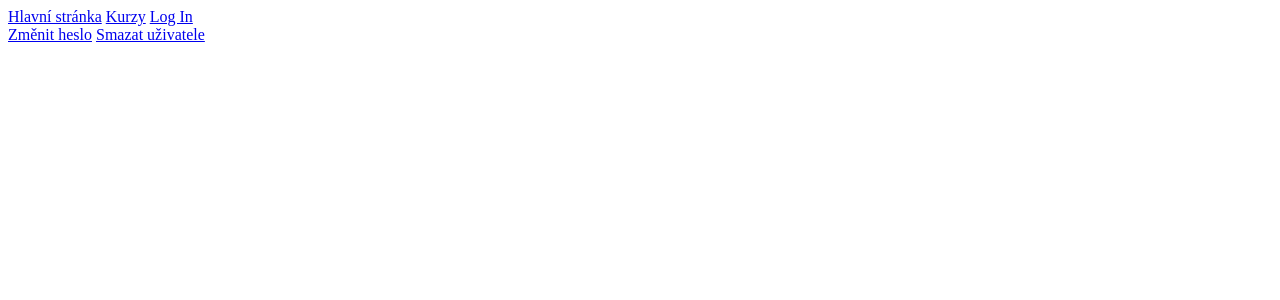
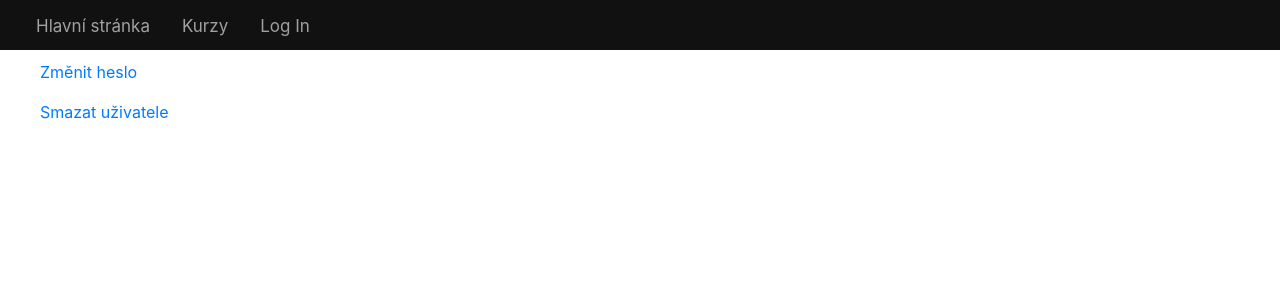
Before and after one commit to DanielKarasek/IIS, a Django app: page /user/ in a window 1280 px wide. Shown: the top 300 px of the page. Run offline with Django 4.2, Linux system fonts and the light colour scheme.

Commit message:
bootsrap

```diff
--- a/WIS2/WIS2_app/templates/WIS2_app/base.html
+++ b/WIS2/WIS2_app/templates/WIS2_app/base.html
@@ -1,7 +1,39 @@
 <!DOCTYPE html>
 <html lang="en">
+
+
 <head>
+    <style type="text/css">
+        .topnav{
+            height:50px;
+            width:100%;
+            position:fixed;
+            top:0;
+            left:0;
+            background-color:#111;
+            overflow: hidden;
+            padding-left:20px;
+        }
+        .topnav a{
+            float: left;
+            color: #a0a0a0;
+            text-align: center;
+            padding: 14px 16px;
+            text-decoration: none;
+            font-size: 17px;
+        }
+        .topnav a:hover{
+            color: #ffffff;
+        }
+        .main{
+            margin-top:50px;
+            padding: 10px 0px;
+        }
+
+    </style>
+    <meta name="viewport" content="width=device-width, initial-scale=1, shrink-to-fit=no">
     <meta charset="UTF-8">
+    <link rel="stylesheet" href="https://cdn.jsdelivr.net/npm/bootstrap@4.3.1/dist/css/bootstrap.min.css" integrity="sha384-ggOyR0iXCbMQv3Xipma34MD+dH/1fQ784/j6cY/iJTQUOhcWr7x9JvoRxT2MZw1T" crossorigin="anonymous">
     <title>WIS2</title>
 </head>
 <body>
@@ -37,10 +69,14 @@
             {% endif %}
         {% endblock %}
     </div>
-    <div>
+    <div class="main">
+
         {% block content %}
             Base content
         {% endblock %}
     </div>
+    <script src="https://code.jquery.com/jquery-3.3.1.slim.min.js" integrity="sha384-q8i/X+965DzO0rT7abK41JStQIAqVgRVzpbzo5smXKp4YfRvH+8abtTE1Pi6jizo" crossorigin="anonymous"></script>
+    <script src="https://cdn.jsdelivr.net/npm/popper.js@1.14.7/dist/umd/popper.min.js" integrity="sha384-UO2eT0CpHqdSJQ6hJty5KVphtPhzWj9WO1clHTMGa3JDZwrnQq4sF86dIHNDz0W1" crossorigin="anonymous"></script>
+    <script src="https://cdn.jsdelivr.net/npm/bootstrap@4.3.1/dist/js/bootstrap.min.js" integrity="sha384-JjSmVgyd0p3pXB1rRibZUAYoIIy6OrQ6VrjIEaFf/nJGzIxFDsf4x0xIM+B07jRM" crossorigin="anonymous"></script>
 </body>
 </html>
--- a/WIS2/WIS2_app/templates/WIS2_app/user/user.html
+++ b/WIS2/WIS2_app/templates/WIS2_app/user/user.html
@@ -1,7 +1,10 @@
 {% extends 'WIS2_app/base.html' %}
 
 {% block content %}
-    <a href="/user/change_password/">Změnit heslo</a>
-    <a href="/user/delete/">Smazat uživatele</a>
-
+    <ul>
+        <a href="/user/change_password/">Změnit heslo</a>
+    </ul>
+    <ul>
+        <a href="/user/delete/">Smazat uživatele</a>
+    </ul>
 {% endblock %}
```
